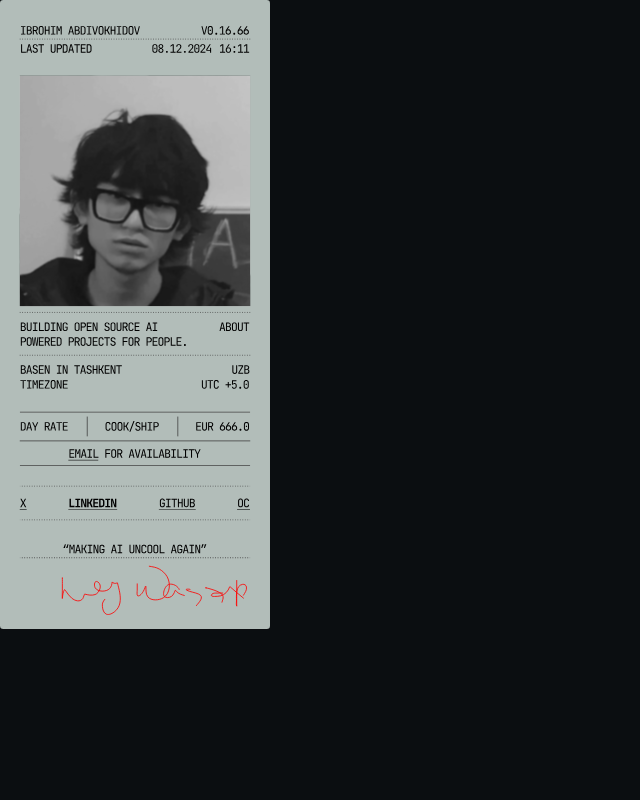
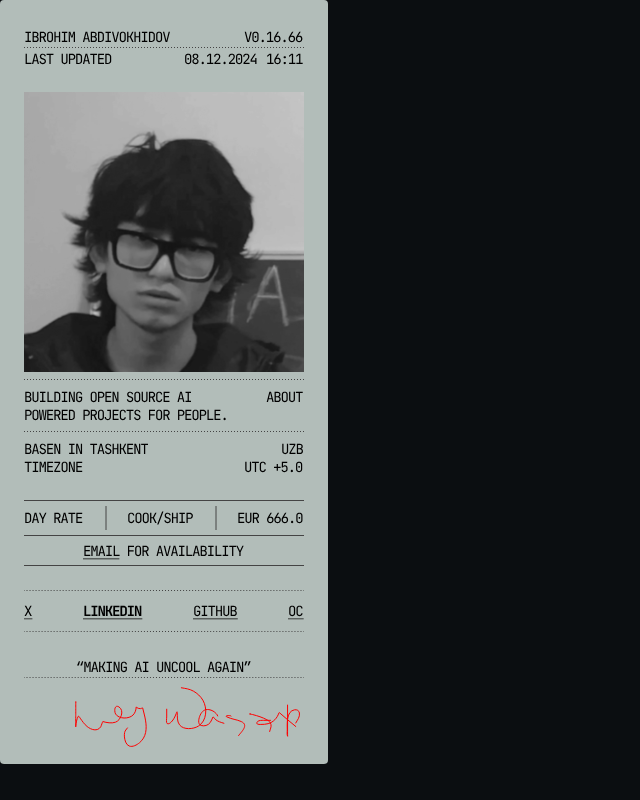
Before and after one commit to abdibrokhim/funreceipt, a Next.js app: page / in a window 1280 px wide. Shown: the top 800 px of the page, without its empty margins (0-640 px from the left). Built offline with nearby package versions, Linux system fonts and the light colour scheme.

Commit message:
resize image for best download

```diff
--- a/src/app/page.tsx
+++ b/src/app/page.tsx
@@ -209,8 +209,8 @@ export default function Home() {
             ref={imageRef}
             src="/receipt.svg"
             alt="funreceipt"
-            width={270}
-            height={640}
+            width={328}
+            height={764}
             priority
             className="select-none"
           />
```
